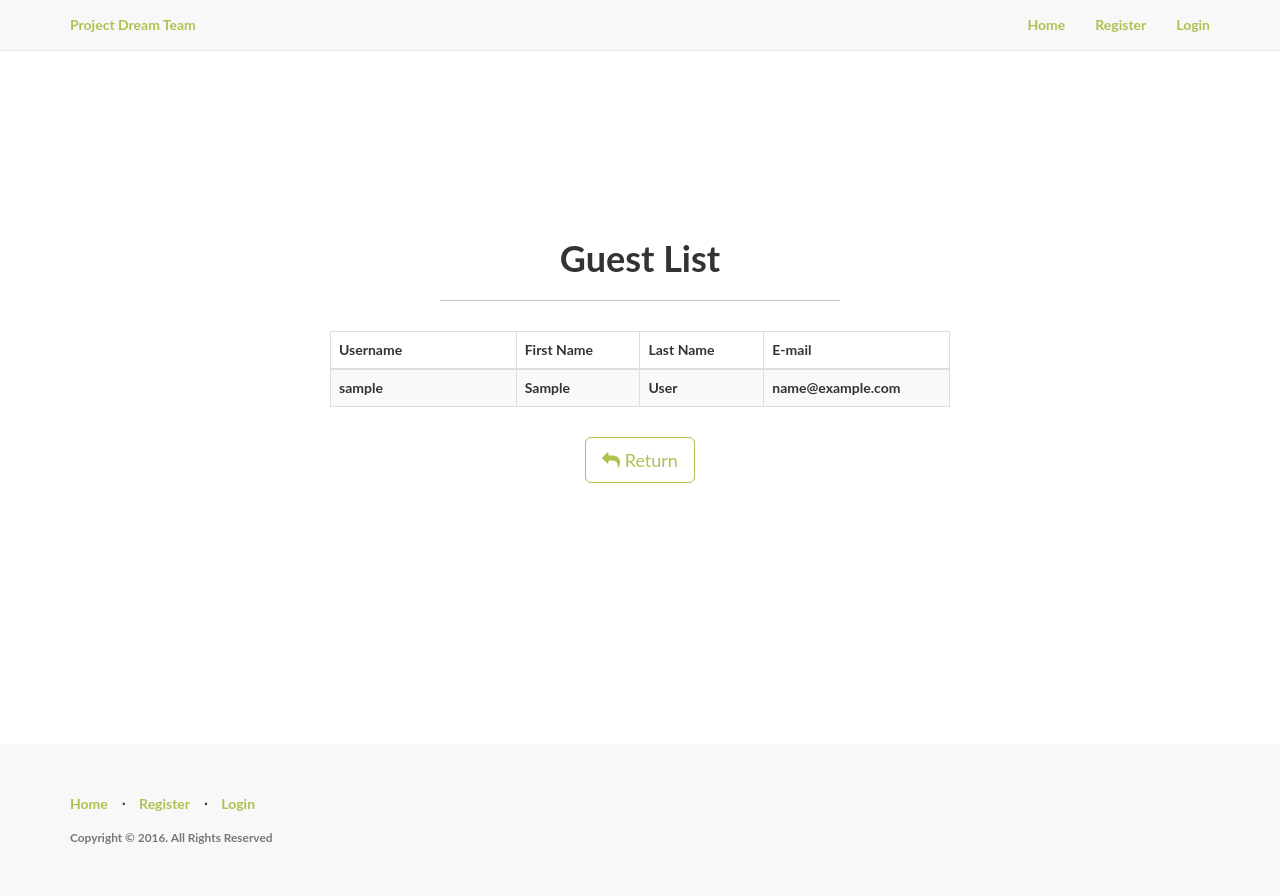
After one commit to weijielam/fy-group-project, a Python web app: template dream-team/app/templates/admin/events/guestList.html in a window 1280 px wide. The commit adds this page. Run offline with Jinja, Linux system fonts and the light colour scheme; the template is opened without the code that fills it: most values are stand-ins (such as "Sample title", 1, 10 or a date in 2020); some libraries are stand-ins or nearby versions.

Commit message:
Added guest list feature

```diff
--- a/dream-team/app/templates/admin/events/events.html
+++ b/dream-team/app/templates/admin/events/events.html
@@ -47,13 +47,13 @@
                     </a>
                   </td>
                   <td>
-                    <a href="{{ url_for('admin.delete_event', id=event.id) }}">
-                      <i class="fa fa-trash"></i> View
+                    <a href="{{ url_for('admin.event_guestlist', id=event.id) }}">
+                      <i class="fa fa-pencil"></i> View
                     </a>
                   </td>
                   <td>
                     <a href="{{ url_for('admin.delete_event', id=event.id) }}">
-                      <i class="fa fa-trash"></i> Invite
+                      <i class="fa fa-pencil"></i> Invite
                     </a>
                   </td>
                 </tr>
--- /dev/null
+++ b/dream-team/app/templates/admin/events/guestList.html
@@ -0,0 +1,52 @@
+{% import "bootstrap/utils.html" as utils %}
+{% extends "base.html" %}
+{% block title %}Guest List{% endblock %}
+{% block body %}
+<div class="content-section">
+  <div class="outer">
+    <div class="middle">
+      <div class="inner">
+        <br/>
+        {{ utils.flashed_messages() }}
+        <br/>
+        <h1 style="text-align:center;">Guest List</h1>
+        {% if guests %}
+          <hr class="intro-divider">
+          <div class="center">
+            <table class="table table-striped table-bordered">
+              <thead>
+                <tr>
+                  <th width="30%"> Username </th>
+                  <th width="20%"> First Name </th>
+                  <th width="20%"> Last Name </th>
+                  <th width="30%"> E-mail </th>
+                </tr>
+              </thead>
+              <tbody>
+              {% for guest in guests %}
+                <tr>
+                  <td> {{ guest.username }} </td>
+                  <td> {{ guest.first_name }} </td>
+                  <td> {{ guest.last_name }} </td>
+                  <td> {{ guest.email }} </td>
+                </tr>
+              {% endfor %}
+              </tbody>
+            </table>
+          </div>
+          <div style="text-align: center">
+        {% else %}
+          <div style="text-align: center">
+            <h3> No guests have been added. </h3>
+            <hr class="intro-divider">
+        {% endif %}
+          <a href="{{ url_for('admin.list_events') }}" class="btn btn-default btn-lg">
+            <i class="fa fa-mail-reply"></i>
+            Return
+          </a>
+        </div>
+      </div>
+    </div>
+  </div>
+</div>
+{% endblock %}
```
Also changed, not shown: dream-team/app/admin/views.py (+20 -1 lines), dream-team/app/templates/admin/departments/department.html (deleted, +0 -30 lines), dream-team/app/templates/admin/departments/departments.html (deleted, +0 -74 lines), 12 other files.
